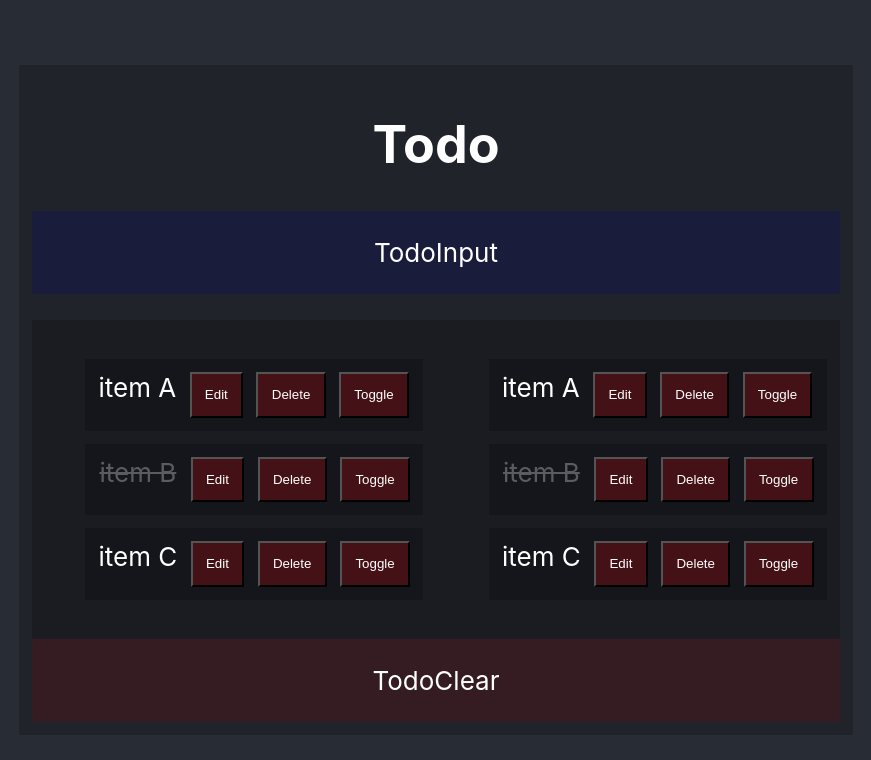
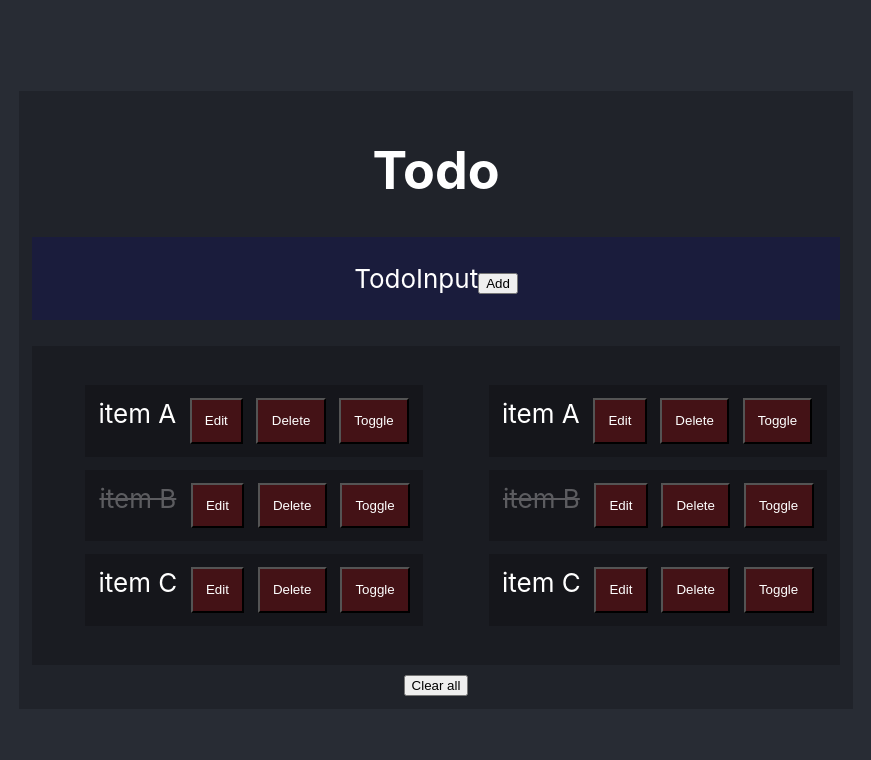
Before and after one commit to kodrclub/react-todo, a React (Create React App) app in the folder site/: page / in a window 1280 px wide. Shown: the top 760 px of the page, without its empty margins (204-1075 px from the left). Built offline with nearby package versions, Linux system fonts and the light colour scheme; the HTML template or start-up script is replaced by a standard one.

Commit message:
Adding random items to the list. Clearing items

```diff
--- a/site/src/components/Todo.js
+++ b/site/src/components/Todo.js
@@ -1,7 +1,7 @@
 import React, { useState } from 'react';
 import './Todo.css';
 
-import TodoClear from './TodoClear';
+// import TodoClear from './TodoClear';
 import TodoInput from './TodoInput';
 import TodoList from './TodoList';
 
@@ -12,15 +12,36 @@ export default function Todo() {
     { id: 3, text: 'item C', isDone: false },
   ]);
 
+  const itemsDidChange = (items) => {
+    setItems(items);
+  };
+
+  const didClickAddItem = () => {
+    const id = Math.random();
+    const newItem = {
+      id: id,
+      text: id.toString().substr(-6),
+      isDone: false,
+    };
+    setItems((items) => [...items, newItem]);
+    console.log(items);
+  };
+
+  const didClickClearItems = () => {
+    if (window.confirm('Clear all items. Are you sure?')) {
+      setItems([]);
+    }
+  };
+
   return (
     <div className="Todo">
       <h1>Todo</h1>
-      <TodoInput />
+      <TodoInput onClick={didClickAddItem} />
       <div className="foo">
-        <TodoList items={items} setItems={setItems} />
-        <TodoList items={items} setItems={setItems} />
+        <TodoList items={items} onChange={itemsDidChange} />
+        <TodoList items={items} onChange={itemsDidChange} />
       </div>
-      <TodoClear />
+      <button onClick={didClickClearItems}>Clear all</button>
     </div>
   );
 }
--- a/site/src/components/TodoInput.js
+++ b/site/src/components/TodoInput.js
@@ -1,6 +1,11 @@
 import React from 'react';
 import './TodoInput.css';
 
-export default function TodoInput() {
-  return <div className="TodoInput">TodoInput</div>;
+export default function TodoInput({ onClick }) {
+  return (
+    <div className="TodoInput">
+      TodoInput
+      <button onClick={onClick}>Add </button>
+    </div>
+  );
 }
--- a/site/src/components/TodoItem.js
+++ b/site/src/components/TodoItem.js
@@ -2,21 +2,29 @@ import React, { useState } from 'react';
 import './TodoItem.css';
 import ItemButton from './ItemButton';
 
-export default function TodoItem({ item }) {
+export default function TodoItem({ item, onChange }) {
   const [isDone, setIsDone] = useState(item.isDone);
+  const [text, setText] = useState(item.text);
 
-  const toggleDone = () => {
+  const toggleIsDone = () => {
     setIsDone(!isDone);
+    item.isDone = isDone;
+    onChange(item);
+  };
+
+  const editText = () => {
+    setText(text + '*');
+    item.text = text;
+    onChange(item);
   };
 
   const textClassName = isDone ? 'isDone' : 'isNotDone';
   return (
     <li className="TodoItem">
       <span className={textClassName}>{item.text}</span>
-
-      <ItemButton action="Edit" />
+      <ItemButton action="Edit" onClick={editText} />
       <ItemButton action="Delete" />
-      <ItemButton action="Toggle" onClick={toggleDone} />
+      <ItemButton action="Toggle" onClick={toggleIsDone} />
     </li>
   );
 }
--- a/site/src/components/TodoList.js
+++ b/site/src/components/TodoList.js
@@ -2,14 +2,22 @@ import React from 'react';
 import './TodoList.css';
 import TodoItem from './TodoItem';
 
-export default function TodoList({ items, setItems }) {
+export default function TodoList({ items, onChange }) {
+  const itemDidChange = (item) => {
+    console.log('item did change ' + item.isDone + ' ' + item.id);
+    items.push({ id: Math.random(), text: 'rando', isDone: false });
+    onChange(items);
+  };
+
   const contents =
     0 === items.length ? (
       'Nothing to do. Yay!'
     ) : (
       <ul>
         {items.map((item) => {
-          return <TodoItem key={item.id} item={item} />;
+          return (
+            <TodoItem key={item.id} item={item} onChange={itemDidChange} />
+          );
         })}
       </ul>
     );
```
Also changed, not shown: 1 other file (tests, documents, lock files or other folders).
